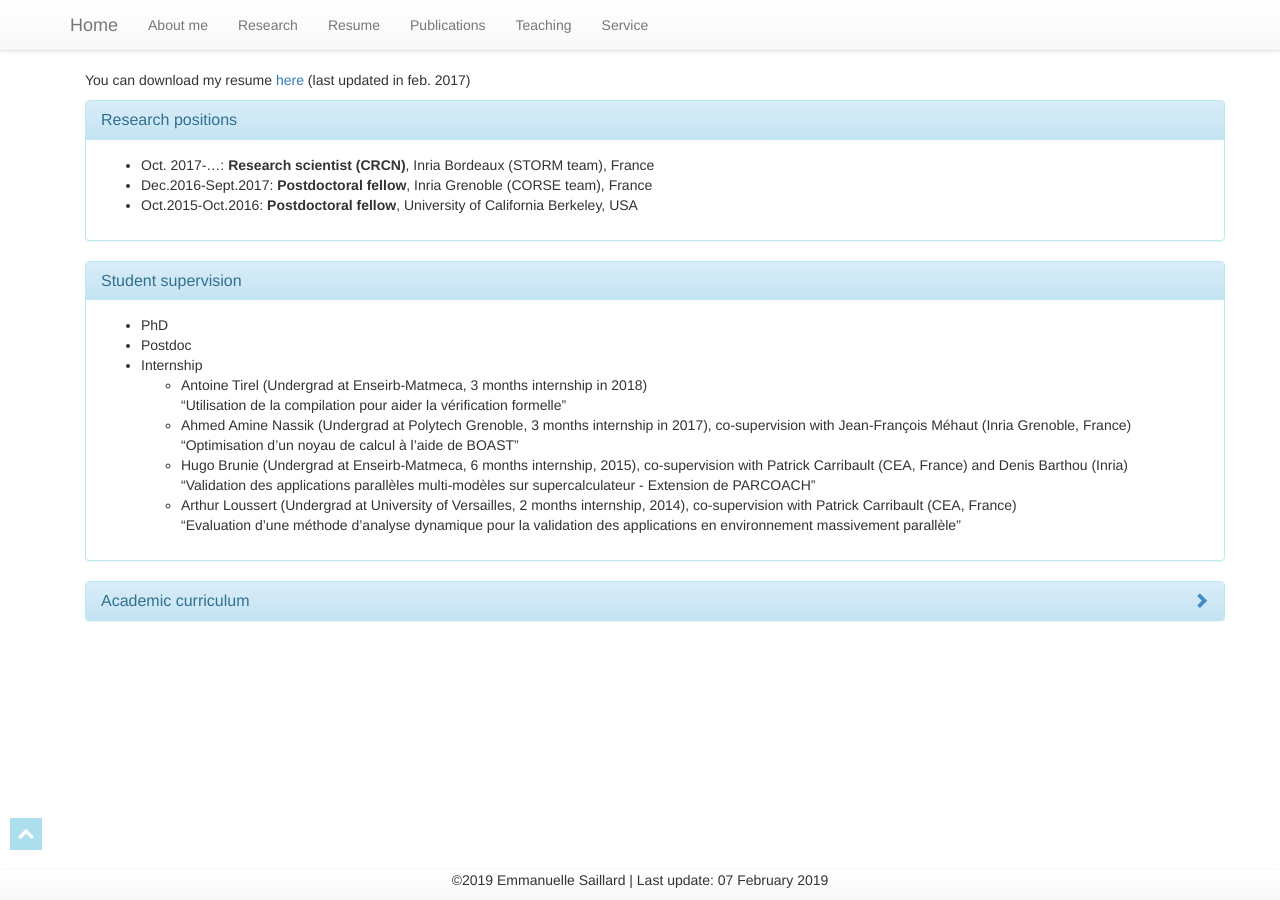
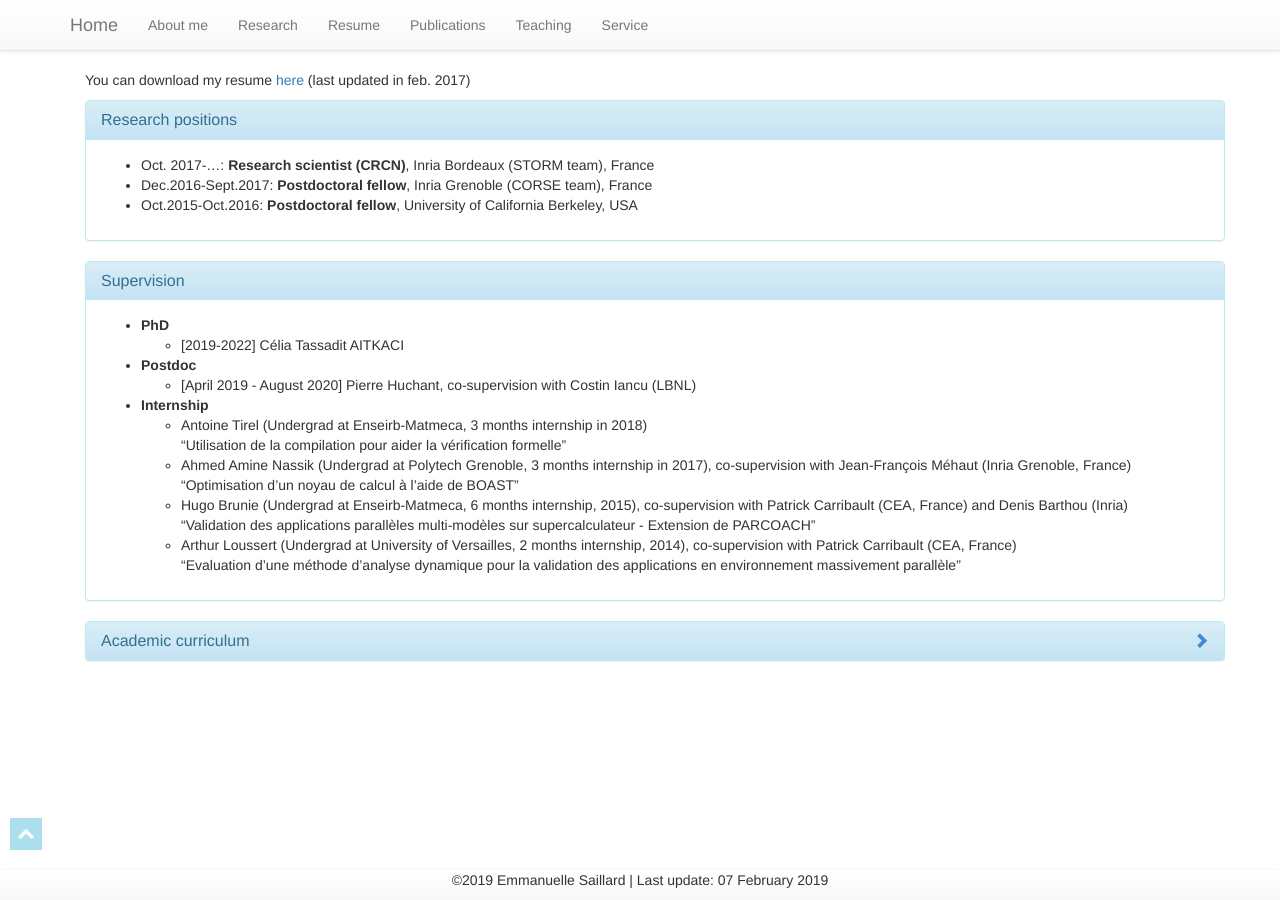
Before and after one commit to esaillar/manou, a Jekyll site: the page built from resume.md, in a window 1280 px wide. Built offline with Jekyll 4.4.1, drawn with Linux system fonts in a browser that asks for light colours; a style sheet for code colours, icons or effects is not loaded.

Commit message:
2019 Update

```diff
--- a/resume.md
+++ b/resume.md
@@ -23,13 +23,15 @@ You can download my resume <a href="{{site.baseurl}}/resources/cv_eng.pdf" targe
 
  <div class="panel panel-info" markdown="1">
   <div class="panel-heading">
-    <h3 class="panel-title"> Student supervision </h3>
+    <h3 class="panel-title"> Supervision </h3>
   </div>
   <div class="panel-body">
 <td markdown="1">
-- PhD
-- Postdoc
-- Internship
+- **PhD**
+	- [2019-2022] Célia Tassadit AITKACI
+- **Postdoc**
+  - [April 2019 - August 2020] Pierre Huchant, co-supervision with Costin Iancu (LBNL)
+- **Internship**
 	- Antoine Tirel (Undergrad at Enseirb-Matmeca, 3 months internship in 2018)
 <br/> "Utilisation de la compilation pour aider la vérification formelle"
 	- Ahmed Amine Nassik (Undergrad at Polytech Grenoble, 3 months internship in 2017), co-supervision with Jean-François Méhaut (Inria Grenoble, France)
```
Also changed, not shown: index.md (+1 -1 lines), research.md (+9 -6 lines), service.md (+4 -0 lines), Gemfile.lock.
